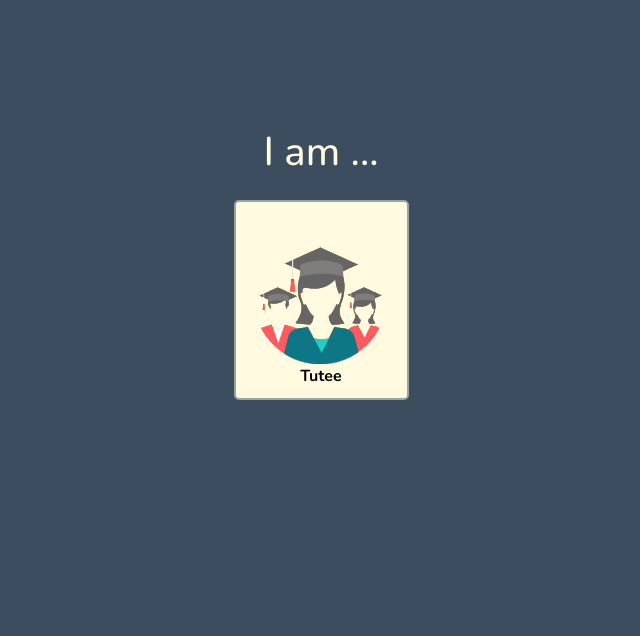
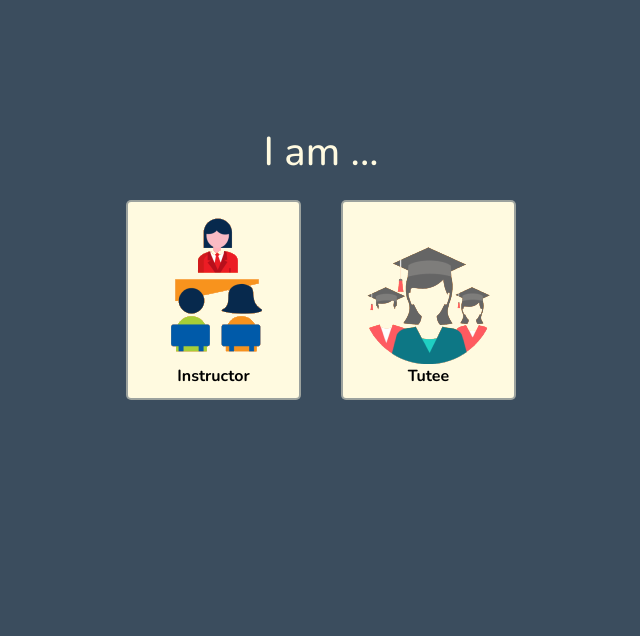
Before and after one commit to GcvKishore/TMS, a Django app: page /account/sign-up in a window 1280 px wide. Shown: the part 147-783 px from the top of the page, without its empty margins (319-959 px from the left). Run offline with Django 4.2, Linux system fonts and the light colour scheme.

Commit message:
Restored Sign up as page

```diff
--- a/accounts/urls.py
+++ b/accounts/urls.py
@@ -5,7 +5,7 @@ from django.contrib.auth.views import LoginView, LogoutView
 app_name = "account"
 urlpatterns = [
     path('sign-up', views.signUpAs, name="sign-up-as"),
-    # path('sign-up/instructor/', views.instructorSignUp, name="sign-up-as-instructor"),
+    path('sign-up/instructor/', views.instructorSignUp, name="sign-up-as-instructor"),
     path('sign-up/tutee/', views.tuteeSignUp, name="sign-up-as-tutee"),
     path('sign-in/', LoginView.as_view(template_name='accounts/sign-in.html'), name="sign-in"),
     path('sign-out/', LogoutView.as_view(), name="sign-out"),
--- a/templates/accounts/sign-up-as.html
+++ b/templates/accounts/sign-up-as.html
@@ -35,21 +35,22 @@
 
 {% block body %}
     <div class="row justify-content-center align-content-center py-5 sign-up-as-box">
+        <div class="col-md-6">
             <div class="col-12 py-3 text-center">
                 <h1>I am ...</h1>
             </div>
             <div class="row justify-content-center align-content-center text-center">
-{#            <div class="col-5 mx-2" hidden>#}
-{#                <a href="{% url 'account:sign-up-as-instructor' %}" disabled="">#}
-{#                    <button class="i-am-card text-center p-3">#}
-{#                        <img src="{% static 'images/accounts/instructor-icon.png' %}" alt="instructors icon">#}
-{#                        <strong>Instructor</strong>#}
-{#                    </button>#}
-{#                </a>#}
-{#            </div>#}
-            <div class="col-5 mx-2">
+                <div class="col-5 mx-2 text-end">
+                    <a href="{% url 'account:sign-up-as-instructor' %}">
+                        <button class="i-am-card p-3">
+                            <img src="{% static 'images/accounts/instructor-icon.png' %}" alt="instructors icon">
+                            <strong>Instructor</strong>
+                        </button>
+                    </a>
+                </div>
+                <div class="col-5 mx-2 text-start">
                     <a href="{% url 'account:sign-up-as-tutee' %}">
-                    <button class="i-am-card text-center p-3">
+                        <button class="i-am-card p-3">
                             <img src="{% static 'images/accounts/tutee-icon.png' %}" alt="tutee icon">
                             <strong>Tutee</strong>
                         </button>
@@ -58,4 +59,5 @@
 
             </div>
         </div>
+    </div>
 {% endblock %}
```
Lines whose indentation alone changed are shown as unchanged.
